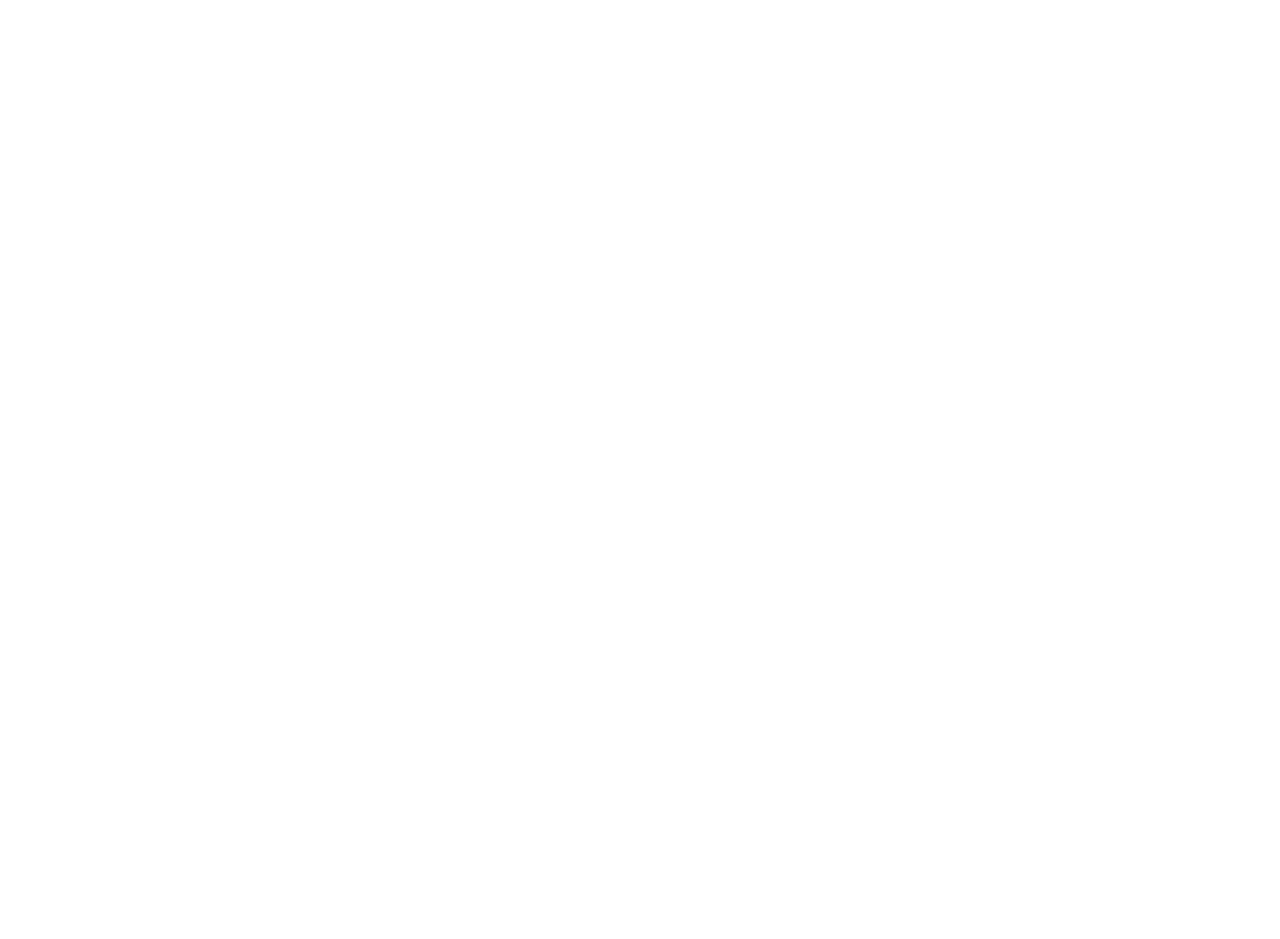
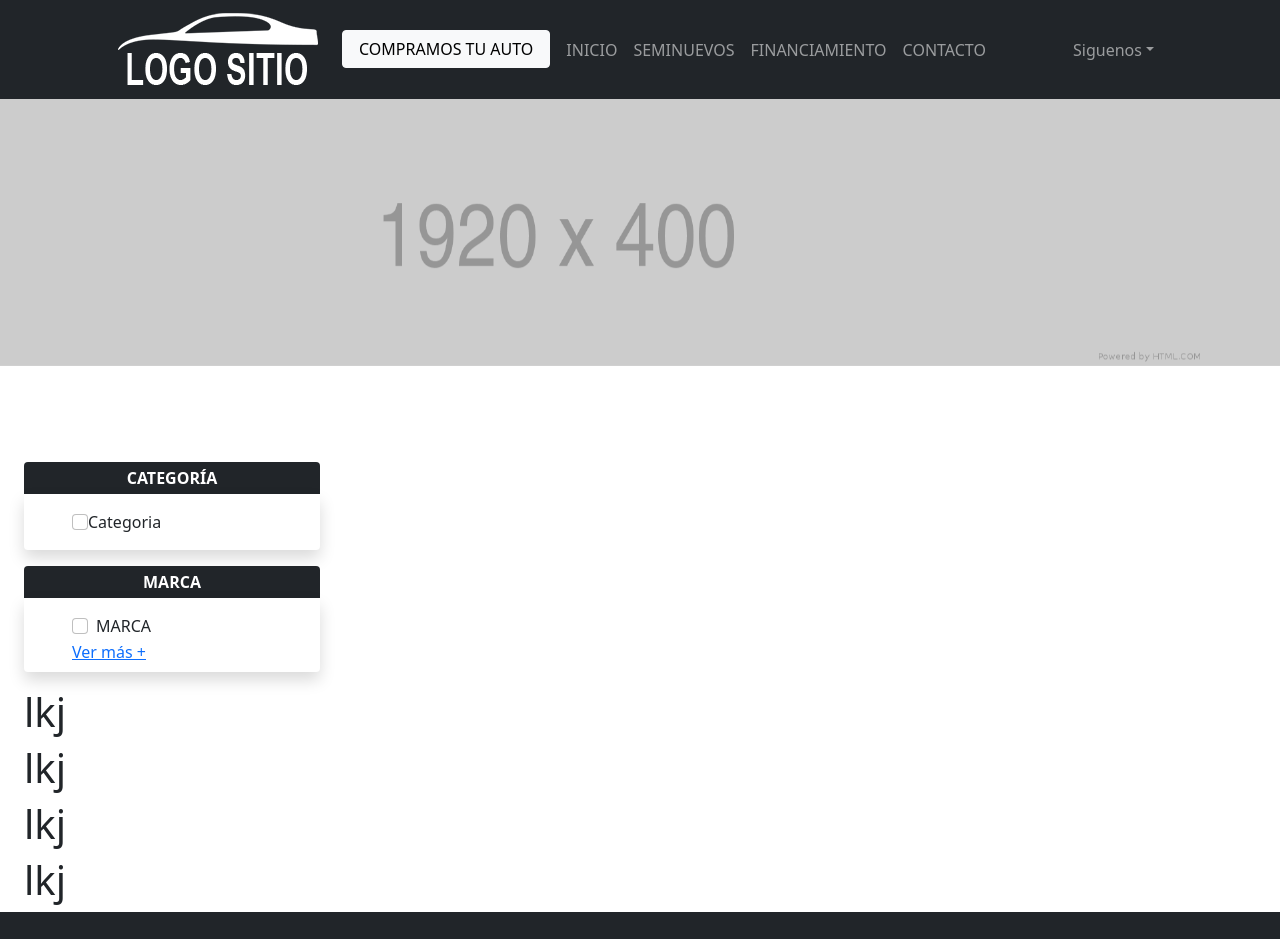
Before and after one commit to jose-269/nuxt-destacados, a Nuxt app: page /Seminuevos in a window 1280 px wide. Before the commit this address had no page. Shown: the top 939 px of the page. Before the commit the page ends 800 px from the top, so only its background shows below. Built offline with nearby package versions, Linux system fonts and the light colour scheme.

Commit message:
vista de seminuevos listo para importar nightscama slider

```diff
--- a/components/RandomCards.vue
+++ b/components/RandomCards.vue
@@ -38,7 +38,7 @@
               class="d-grid gap-2 d-md-block"
               style="position: absolute; bottom: 3%"
             >
-              <a class="btn btn-dark">VER MÁS</a>
+              <button class="btn btn-dark">VER MÁS</button>
             </div>
           </div>
         </div>
--- /dev/null
+++ b/components/filters/FiltroLateral.vue
@@ -0,0 +1,52 @@
+<template>
+  <div class="container-fluid pe-md-0 pe-lg-0 pe-xl-0">
+    <div class="row">
+      <div class="col-sm-12 px-0">
+        <div class="pt-5">
+          <Categorias />
+          <Marca />
+          <Anios />
+          <Precio />
+          <Transmision />
+          <Combustible />
+          <!-- <Categorias :categories="itemsCategorias" v-if="categoriasToggle" />
+          <Marca :brand="itemsMarcas" v-if="marcaToggle" />
+          <Anios :years="itemsAnios" v-if="aniosToggle"/>
+          <Precio :prices="itemsPrecios" v-if="precioToggle" />
+          <Transmision :transmission="itemsTransmision" v-if="transmisionToggle" />
+          <Combustible :fuel="itemsCombustible" v-if="combustibleToggle"/> -->
+        </div>
+      </div>
+    </div>
+  </div>
+</template>
+
+<script>
+import Categorias from "@/components/filters/lateralFilters/Categorias.vue";
+import Marca from "@/components/filters/lateralFilters/Marca.vue";
+import Anios from "@/components/filters/lateralFilters/Anios.vue";
+import Precio from "@/components/filters/lateralFilters/Precio.vue";
+import Transmision from "@/components/filters/lateralFilters/Transmision.vue";
+import Combustible from "@/components/filters/lateralFilters/Combustible.vue";
+// import { mapState, mapGetters} from "vuex"
+export default {
+  name: "FiltroLateral",
+  data() {
+    return {};
+  },
+  computed: {
+    // ...mapState(["categoriasToggle", "marcaToggle", "aniosToggle", "precioToggle", "transmisionToggle", "combustibleToggle"]),
+    // ...mapGetters(["itemsCategorias", "itemsAnios", "itemsTransmision", "itemsCombustible", "itemsMarcas", "itemsPrecios"]),
+  },
+  components: {
+    Categorias,
+    Marca,
+    Anios,
+    Precio,
+    Transmision,
+    Combustible,
+  },
+};
+</script>
+
+<style></style>
--- /dev/null
+++ b/components/filters/lateralFilters/Anios.vue
@@ -0,0 +1,13 @@
+<template>
+  <h1>lkj</h1>
+</template>
+
+<script>
+export default {
+
+}
+</script>
+
+<style>
+
+</style>
--- /dev/null
+++ b/components/filters/lateralFilters/Categorias.vue
@@ -0,0 +1,57 @@
+<template>
+  <div class="container px-0 mb-3">
+    <p class="bg-dark text-white fw-bold p-1 text-center rounded-top m-0">
+      CATEGORÍA
+    </p>
+    <div class="container ps-xs-5 ps-sm-5 ps-md-2 ps-lg-2 ps-xl-5 shadow p-3 bg-body rounded-bottom">
+      <div >
+        <input class="form-check-input" type="checkbox" />
+        <label class="form-check-label text-capitalize">
+          Categoria
+        </label>
+      </div>
+    </div>
+  </div>
+  <!-- <div class="container px-0 mb-3">
+    <p class="bg-dark text-white fw-bold p-1 text-center rounded-top m-0">
+      CATEGORÍA
+    </p>
+    <div class="container ps-xs-5 ps-sm-5 ps-md-2 ps-lg-2 ps-xl-5 shadow p-3 bg-body rounded-bottom">
+      <div class="form-check" v-for="(item, i) in categories" :key="i">
+        <input class="form-check-input" type="checkbox" :id="item" :value="item" v-model="observadorCategoria"/>
+        <label class="form-check-label text-capitalize">
+          {{ item }}
+        </label>
+      </div>
+    </div>
+  </div> -->
+</template>
+
+<script>
+// import { mapState, mapMutations } from "vuex";
+export default {
+  name: "Categorias",
+//   computed: {
+
+//     ...mapState(["categorias", "data"]),
+//     observadorCategoria: {
+//       get() {
+//         return this.categorias;
+//       },
+//       set(v) {
+//         this.categoriasObserver(v);
+//       }
+//     }
+//   },
+//   methods: {
+//     ...mapMutations(["categoriasObserver"]),
+//   },
+//   props: {
+//     categories: {
+//       type: Array,
+//     },
+//   },
+};
+</script>
+
+<style></style>
--- /dev/null
+++ b/components/filters/lateralFilters/Combustible.vue
@@ -0,0 +1,13 @@
+<template>
+  <h1>lkj</h1>
+</template>
+
+<script>
+export default {
+
+}
+</script>
+
+<style>
+
+</style>
--- /dev/null
+++ b/components/filters/lateralFilters/Marca.vue
@@ -0,0 +1,87 @@
+<template>
+<div class="container z-depth-1-half px-0 mb-3">
+    <p class="bg-dark text-white fw-bold p-1 text-center rounded-top m-0">
+      MARCA
+    </p>
+    <div
+      class="container pb-2 ps-xs-5 ps-sm-5 ps-md-2 ps-lg-2 ps-xl-5 shadow p-3 bg-body rounded-bottom"
+    >
+      <div class="form-check" >
+        <input
+          class="form-check-input"
+          type="checkbox"
+        />
+        <label class="form-check-label text-capitalize" for="flexCheckDefault">
+          MARCA
+        </label>
+      </div>
+      <a
+        href="#"
+        type="button"
+        data-bs-toggle="collapse"
+        data-bs-target="#panelsStayOpen-collapseOne"
+        aria-expanded="true"
+        aria-controls="panelsStayOpen-collapseOne"
+        >Ver más +</a
+      >
+    </div>
+  </div>
+  <!-- <div class="container z-depth-1-half px-0 mb-3">
+    <p class="bg-dark text-white fw-bold p-1 text-center rounded-top m-0">
+      MARCA
+    </p>
+    <div
+      class="container pb-2 ps-xs-5 ps-sm-5 ps-md-2 ps-lg-2 ps-xl-5 shadow p-3 bg-body rounded-bottom"
+    >
+      <div class="form-check" v-for="(item, i) in brand" :key="i">
+        <input
+          class="form-check-input"
+          type="checkbox"
+          :value="item"
+          :id="item"
+          v-model="observadorMarca"
+        />
+        <label class="form-check-label text-capitalize" for="flexCheckDefault">
+          {{ item }}
+        </label>
+      </div>
+      <a
+        href="#"
+        type="button"
+        data-bs-toggle="collapse"
+        data-bs-target="#panelsStayOpen-collapseOne"
+        aria-expanded="true"
+        aria-controls="panelsStayOpen-collapseOne"
+        >Ver más +</a
+      >
+    </div>
+  </div> -->
+</template>
+
+<script>
+// import { mapState, mapMutations } from "vuex";
+export default {
+  name: "Marca",
+  //   computed: {
+  //     observadorMarca: {
+  //        get() {
+  //         return this.marcas;
+  //       },
+  //       set(v) {
+  //         this.marcasObserver(v);
+  //       }
+  //     },
+  //   ...mapState(["marcas"])
+  //   },
+  //   methods: {
+  //     ...mapMutations(["marcasObserver"])
+  //   },
+  //   props: {
+  //     brand: {
+  //       type: Array,
+  //     },
+  //   },
+};
+</script>
+
+<style></style>
--- /dev/null
+++ b/components/filters/lateralFilters/Precio.vue
@@ -0,0 +1,13 @@
+<template>
+  <h1>lkj</h1>
+</template>
+
+<script>
+export default {
+
+}
+</script>
+
+<style>
+
+</style>
--- /dev/null
+++ b/components/filters/lateralFilters/Transmision.vue
@@ -0,0 +1,13 @@
+<template>
+  <h1>lkj</h1>
+</template>
+
+<script>
+export default {
+
+}
+</script>
+
+<style>
+
+</style>
--- a/components/navBar.vue
+++ b/components/navBar.vue
@@ -28,7 +28,7 @@
             >
           </li>
           <li class="nav-item my-auto">
-            <nuxt-link class="nav-link" to="/seminuevos"
+            <nuxt-link class="nav-link" to="/Seminuevos"
               >SEMINUEVOS</nuxt-link
             >
           </li>
@@ -55,14 +55,14 @@
               class="dropdown-menu dropdown-primary dropdown-menu-end"
               aria-labelledby="navbarDropdownMenuLink"
             >
-              <a href="#" class="dropdown-item"
-                ><i class="fab fa-facebook-square"></i> Facebook</a
+              <nuxt-link to="/" class="dropdown-item"
+                ><i class="fab fa-facebook-square"></i> Facebook</nuxt-link
               >
-              <a href="#" class="dropdown-item"
-                ><i class="fab fa-instagram"></i> Instagram</a
+              <nuxt-link to="/" class="dropdown-item"
+                ><i class="fab fa-instagram"></i> Instagram</nuxt-link
               >
-              <a href="#" class="dropdown-item"
-                ><i class="fab fa-youtube"></i> Youtube</a
+              <nuxt-link to="/" class="dropdown-item"
+                ><i class="fab fa-youtube"></i> Youtube</nuxt-link
               >
             </div>
           </li>
--- /dev/null
+++ b/pages/Seminuevos.vue
@@ -0,0 +1,39 @@
+<template>
+  <div>
+    <Slider />
+    <div class="container-fluid">
+      <div class="row">
+        <div class="col-sm-12 col-md-4 col-lg-3">
+          <FiltroLateral />
+        </div>
+        <div class="col-sm-12 col-md-8 col-lg-9">
+          <!-- <FiltroResPag /> -->
+          <!-- minifichas reciben de parametro los autos a mostrar por ahora no esta -->
+
+          <!-- <Cards /> -->
+        </div>
+      </div>
+    </div>
+  </div>
+</template>
+
+<script>
+import Slider from "@/components/MainSlider.vue";
+// import Cards from "@/components/Cards";
+// import Buscador from "@/components/Buscador";
+// import FiltroSobre from "@/components/filtros/FiltroSobre";
+import FiltroLateral from "@/components/filters/FiltroLateral";
+// import Paginacion from "@/components/Paginacion";
+// import FiltroResPag from "@/components/filtros/FiltroResultadoDePagina";
+// import { mapState, mapGetters, mapMutations } from "vuex";
+export default {
+  layout: "Destacados",
+  components: {
+    Slider,
+    // Cards,
+    FiltroLateral,
+  },
+};
+</script>
+
+<style></style>
```
